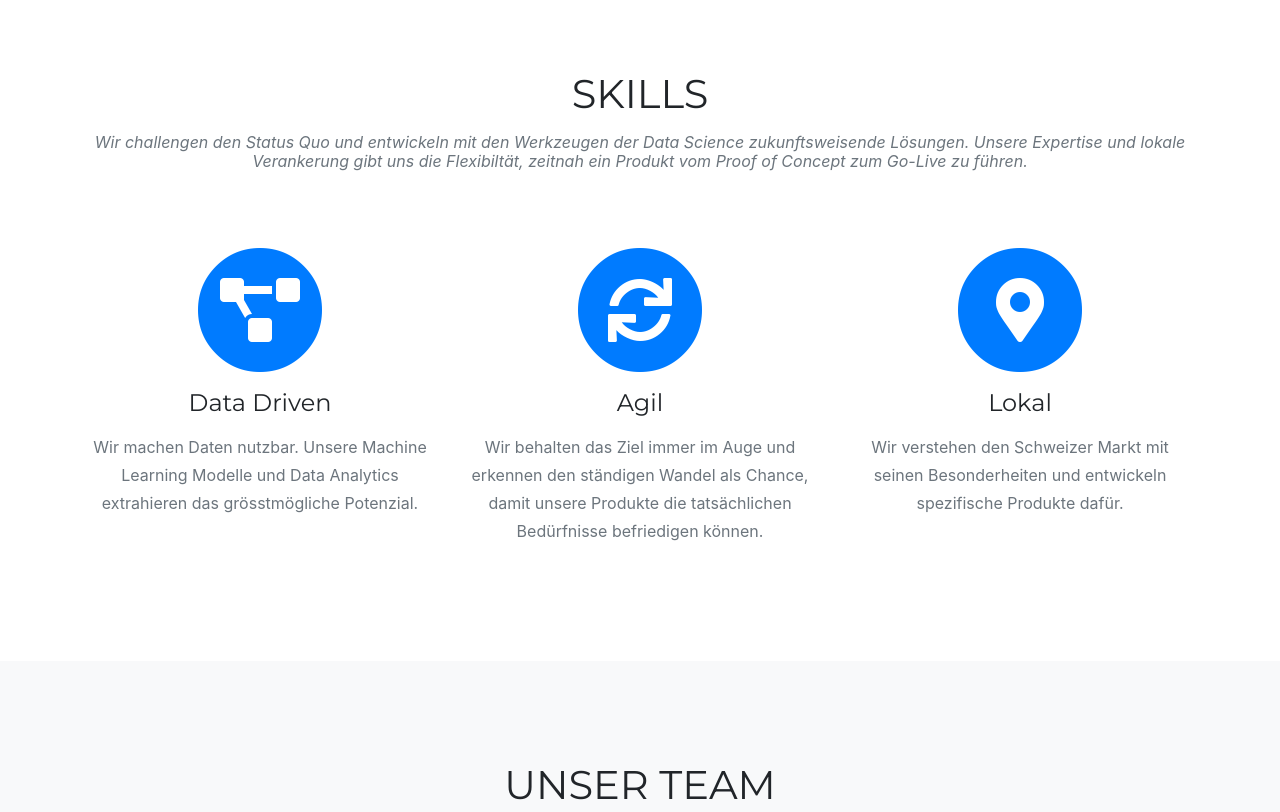
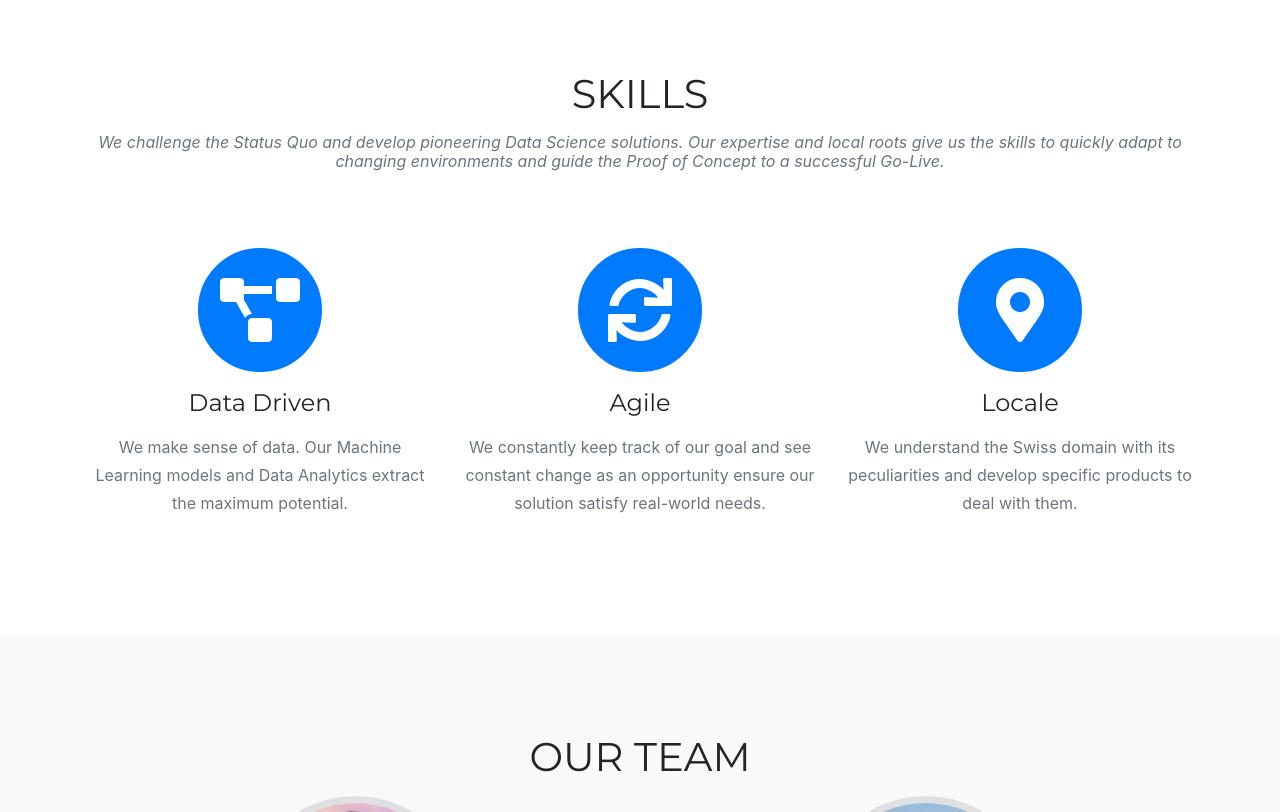
Before and after one commit to aiger-ch/aigerHomepage, a website with bundled scripts: page index.html in a window 1280 px wide. Shown: the part 720-1532 px from the top of the page. Built offline with nearby package versions, Linux system fonts and the light colour scheme; a web font is replaced by a local one.

Commit message:
translated text to english

```diff
--- a/index.html
+++ b/index.html
@@ -5,11 +5,11 @@
 
   <meta charset="utf-8">
   <meta name="viewport" content="width=device-width, initial-scale=1, shrink-to-fit=no">
-  <meta name="description" content="Aiger, wir geben deinen Daten einen Sinn.">
+  <meta name="description" content="Aiger, making sensse of data.">
   <meta name="author" content="Christoph Weber & David Ackermann">
   <!-- Sharing Preview Meta Tags -->
   <meta property="og:title" content="AIGER">
-  <meta property="og:description" content="Aiger, wir geben deinen Daten einen Sinn.">
+  <meta property="og:description" content="Aiger, making sensse of data.">
   <meta property="og:image" content="https://christophweber.net/aigerHomepage/img/eiger_small.jpg">
   <meta property="og:url" content="https://christophweber.net/aigerHomepage/">
   <meta name="twitter:card" content="https://christophweber.net/aigerHomepage/img/eiger_small.jpg">
@@ -51,7 +51,7 @@
             <a class="nav-link js-scroll-trigger" href="#team">Team</a>
           </li>
           <li class="nav-item">
-            <a class="nav-link js-scroll-trigger" href="#contact">Kontakt</a>
+            <a class="nav-link js-scroll-trigger" href="#contact">Contact</a>
           </li>
         </ul>
       </div>
@@ -63,7 +63,7 @@
     <div class="container">
       <div class="intro-text">
         <div class="intro-heading text-uppercase">aiger</div>
-        <div class="intro-lead-in">Aus künstlicher Intelligenz wird Wissen</div>
+        <div class="intro-lead-in">Knowledge from Artificial Intelligence</div>
       </div>
     </div>
   </header>
@@ -74,7 +74,7 @@
       <div class="row">
         <div class="col-lg-12 text-center">
           <h2 class="section-heading text-uppercase">Skills</h2>
-          <h3 class="section-subheading text-muted">Wir challengen den Status Quo und entwickeln mit den Werkzeugen der Data Science zukunftsweisende Lösungen. Unsere Expertise und lokale Verankerung gibt uns die Flexibiltät, zeitnah ein Produkt vom Proof of Concept zum Go-Live zu führen.</h3>
+          <h3 class="section-subheading text-muted">We challenge the Status Quo and develop pioneering Data Science solutions. Our expertise and local roots give us the skills to quickly adapt to changing environments and guide the Proof of Concept to a successful Go-Live.</h3>
         </div>
       </div>
       <div class="row text-center">
@@ -84,23 +84,23 @@
             <i class="fas fa-project-diagram fa-stack-1x fa-inverse"></i>
           </span>
           <h4 class="service-heading">Data Driven</h4>
-          <p class="text-muted">Wir machen Daten nutzbar. Unsere Machine Learning Modelle und Data Analytics extrahieren das grösstmögliche Potenzial.</p>
+          <p class="text-muted">We make sense of data. Our Machine Learning models and Data Analytics extract the maximum potential.</p>
         </div>
         <div class="col-md-4">
           <span class="fa-stack fa-4x">
             <i class="fas fa-circle fa-stack-2x text-primary"></i>
             <i class="fas fa-sync fa-stack-1x fa-inverse"></i>
           </span>
-          <h4 class="service-heading">Agil</h4>
-          <p class="text-muted">Wir behalten das Ziel immer im Auge und erkennen den ständigen Wandel als Chance, damit unsere Produkte die tatsächlichen Bedürfnisse befriedigen können.</p>
+          <h4 class="service-heading">Agile</h4>
+          <p class="text-muted">We constantly keep track of our goal and see constant change as an opportunity ensure our solution satisfy real-world needs.</p>
         </div>
         <div class="col-md-4">
           <span class="fa-stack fa-4x">
             <i class="fas fa-circle fa-stack-2x text-primary"></i>
             <i class="fas fa-map-marker-alt fa-stack-1x fa-inverse"></i>
           </span>
-          <h4 class="service-heading">Lokal</h4>
-          <p class="text-muted">Wir verstehen den Schweizer Markt mit seinen Besonderheiten und entwickeln spezifische Produkte dafür.</p>
+          <h4 class="service-heading">Locale</h4>
+          <p class="text-muted">We understand the Swiss domain with its peculiarities and develop specific products to deal with them.</p>
         </div>
       </div>
     </div>
@@ -111,7 +111,7 @@
     <div class="container">
       <div class="row">
         <div class="col-lg-12 text-center">
-          <h2 class="section-heading text-uppercase">Unser Team</h2>
+          <h2 class="section-heading text-uppercase">Our Team</h2>
           <!-- <h3 class="section-subheading text-muted">Lorem ipsum dolor sit amet consectetur.</h3> -->
         </div>
       </div>
@@ -163,8 +163,8 @@
     <div class="container">
       <div class="row">
         <div class="col-lg-12 text-center">
-          <h2 class="section-heading text-uppercase">Kontakt</h2>
-          <h3 class="section-subheading text-muted">Interesse an einer Zusammenarbeit, Feedback oder einfach mal Hallo sagen? Dann schreib uns auf <a href="mailto:hello@aiger.ch">hello@aiger.ch</a>.</h3>
+          <h2 class="section-heading text-uppercase">Contact</h2>
+          <h3 class="section-subheading text-muted">Are you interested in a collaboration, want to give feedback or just say "Hello"? Contact us via <a href="mailto:hello@aiger.ch">hello@aiger.ch</a>.</h3>
         </div>
       </div>
     </div>
```
